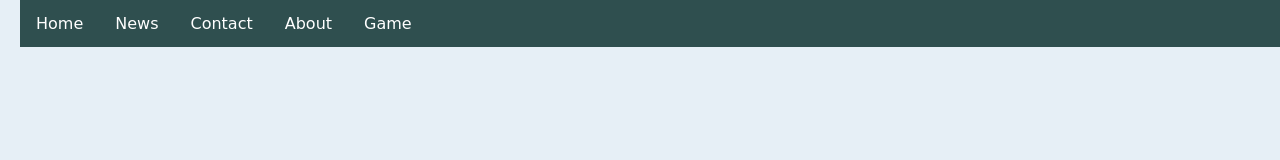
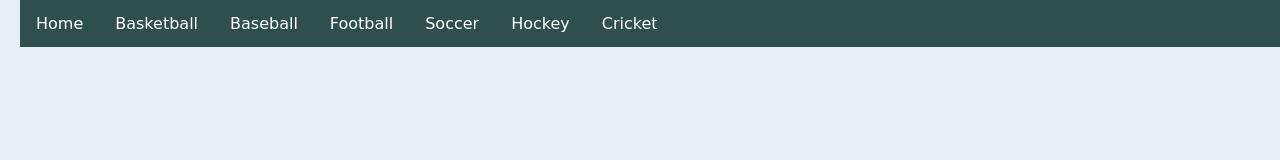
Before and after one commit to KyleK30/KyleK32.github.io, a plain HTML site: page baseball.html in a window 1280 px wide. Shown: the top 160 px of the page. Drawn offline with Linux system fonts and the light colour scheme; a web font is replaced by a local one.

Commit message:
Update baseball.html

```diff
--- a/baseball.html
+++ b/baseball.html
@@ -7,12 +7,14 @@
 </head>
 <body>
     <ul id="bar">
-    <li class="bat"><a class="active" href="Hunter's%20recipe%20book.html">Home</a></li>
-    <li class="bat"><a href="news.html">News</a></li>
-    <li class="bat"><a href="contact.html">Contact</a></li>
-    <li class="bat"><a href="about.html">About</a></li>
-        <li class="bat"><a href="guesser.html">Game</a></li>
-    </ul>
+    <li class="bat"><a class="active" href="index.html">Home</a></li>
+    <li class="bat"><a href="basketball.html">Basketball</a></li>
+    <li class="bat"><a href="baseball.html">Baseball</a></li>
+    <li class="bat"><a href="football.html">Football</a></li>
+    <li class="bat"><a href="soccer.html">Soccer</a></li>
+    <li class="bat"><a href="hockey.html">Hockey</a></li>
+    <li class="bat"><a href="cricket.html">Cricket</a></li>
+</ul>
     <link href="https://fonts.googleapis.com/css?family=Kavivanar" rel="stylesheet">
 </body>
 </html>
```
